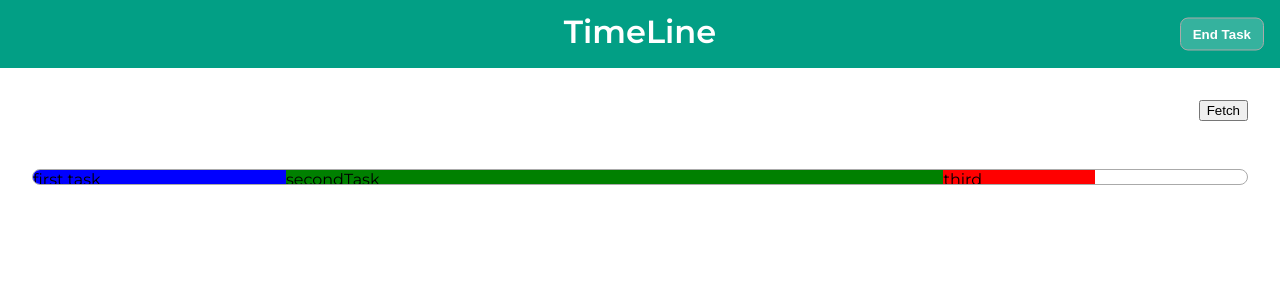
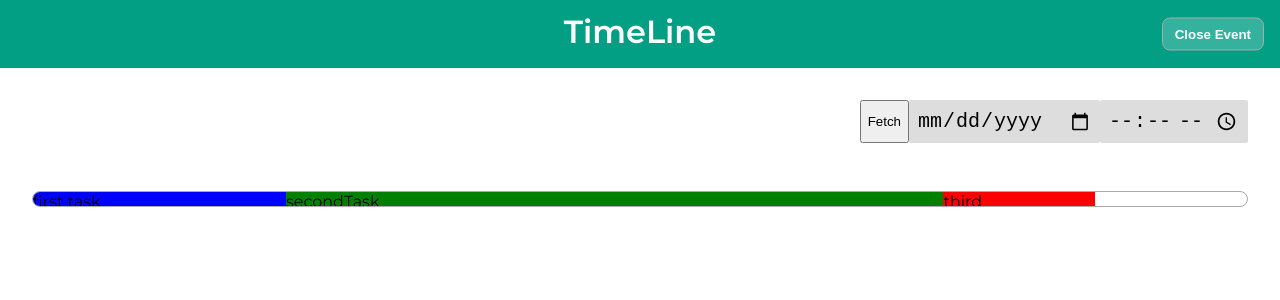
Before and after one commit to Pouria-Rezaeii/timeline-frontend, a React (Create React App) app: page / in a window 1280 px wide. Shown: the top 300 px of the page. Built offline with nearby package versions, Linux system fonts and the light colour scheme; no server answers.

Commit message:
add timeline styles

```diff
--- a/src/components/Header.tsx
+++ b/src/components/Header.tsx
@@ -8,13 +8,12 @@ export default function Header() {
 
   const handleEndCurrentEvent = () => {
     const date = new Date();
-    axios.post("http://localhost:4000/event", {
-      date: date.toISOString().split("T")[0],
-      shortDescription: "event 1",
-      endTime: {
-        hour: date.getHours(),
-        minutes: date.getMinutes(),
-      },
+    axios.post("http://localhost:4000/events", {
+      title: "event name",
+      localDate: "2023-02-05".split("-").join(""),
+      localTime: "17:33".split(":").join(""),
+      tags: ["tag1", "tag2"],
+      description: "description",
     });
   };
 
@@ -22,7 +21,7 @@ export default function Header() {
     <header className={c.container} style={{ height: headerHeight }}>
       <h1 className={c.title}>TimeLine</h1>
       <button className={c.button} onClick={handleEndCurrentEvent}>
-        End Task
+        Close Event
       </button>
     </header>
   );
--- a/src/pages/home.tsx
+++ b/src/pages/home.tsx
@@ -9,11 +9,11 @@ export default function Home() {
   const c = useStyles();
 
   React.useEffect(() => {
-    axios.get("http://localhost:4000").then(({ data }) => console.log(data));
+    axios.get("http://localhost:4000/events").then(({ data }) => console.log(data));
   }, []);
 
   const handleClick = () => {
-    axios.get("http://localhost:4000").then(({ data }) => console.log(data));
+    axios.get("http://localhost:4000/events").then(({ data }) => console.log(data));
   };
 
   const fakeItems = [
@@ -27,6 +27,8 @@ export default function Home() {
     },
   ];
 
+  const d = new Date();
+
   return (
     <div className={c.container}>
       <div className={c.headerBox}>
@@ -35,6 +37,18 @@ export default function Home() {
       <div className={c.contentBox}>
         <div style={{ display: "flex", justifyContent: "flex-end", paddingBottom: "3rem" }}>
           <button onClick={handleClick}>Fetch</button>
+          <input
+            type="date"
+            // value={new Date().toLocaleDateString()}
+            onChange={(e) => console.log(e.target.value)}
+            className={c.input}
+          />
+          <input
+            type="time"
+            // value={`${d.getHours()}:${d.getMinutes()}`}
+            onChange={(e) => console.log(e.target.value)}
+            className={c.input}
+          />
         </div>
         {fakeItems.map((item) => (
           <div key={v4()} className={c.row}>
@@ -81,4 +95,14 @@ const useStyles = makeStyles((theme: any) => ({
     borderRadius: 8,
     overflow: "hidden",
   },
+  input: {
+    fontSize: 20,
+    padding: 8,
+    fontWeight: 400,
+    fill: "red",
+    border: "none",
+    outline: "none",
+    backgroundColor: "#ddd",
+    borderRadius: 2,
+  },
 }));
```
Also changed, not shown: public/timeline.png (added), src/components/Timeline.tsx (added), src/components/Timelines.tsx (added).
